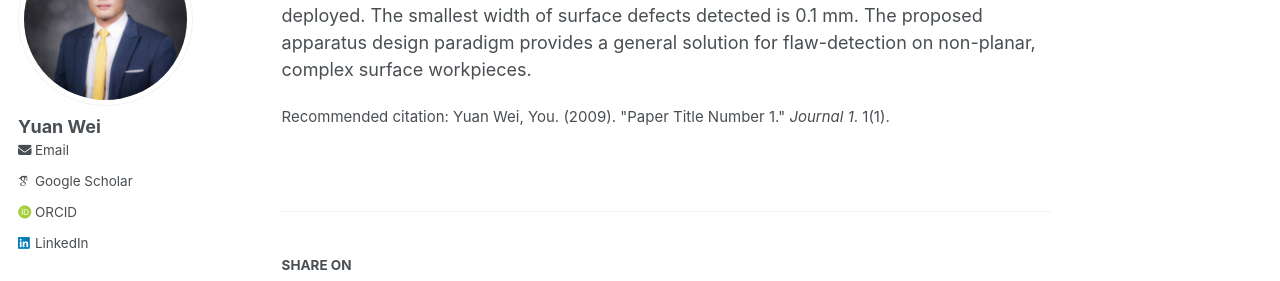
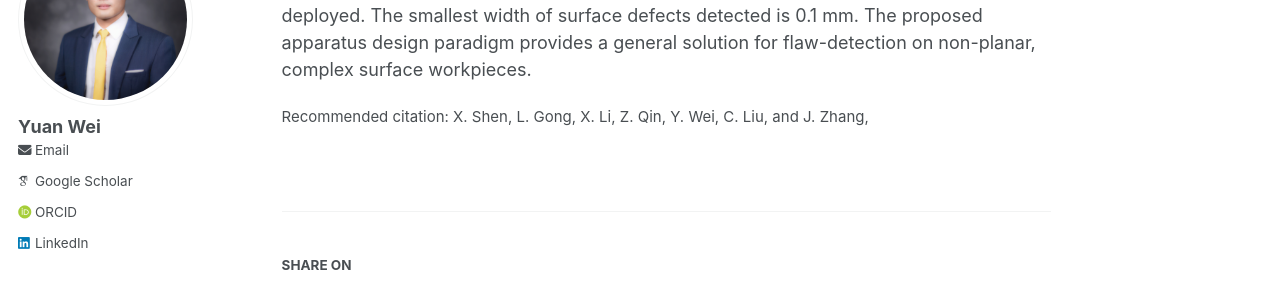
Before and after one commit to JET00wy/YuanWeiWebPage, a Jekyll site: the page built from _publications/shen2020automatic.md, in a window 1280 px wide and 900 px high, scrolled down 461 px. Shown: the part 153-434 px from the top of the window. Built offline with Jekyll 4.4.1, drawn with Linux system fonts in a browser that asks for light colours; some web fonts are replaced.

Commit message:
Update shen2020automatic.md

```diff
--- a/_publications/shen2020automatic.md
+++ b/_publications/shen2020automatic.md
@@ -6,7 +6,7 @@ excerpt: # 'This paper is about the number 1. The number 2 is left for future wo
 date: 2020-09-21
 venue: 'Journal of the Chinese Institute of Engineers'
 paperurl: # 'https://www.tandfonline.com/doi/full/10.1080/02533839.2020.1819430'
-citation: 'Yuan Wei, You. (2009). &quot;Paper Title Number 1.&quot; <i>Journal 1</i>. 1(1).'
+citation: 'X. Shen, L. Gong, X. Li, Z. Qin, Y. Wei, C. Liu, and J. Zhang, '
 ---
 
 Flanges are used to make connections. Their surface quality determines the joint mechanical strength and characteristics, while their defects lead to device failure. Complex surfaces and surface flaws pose challenges to automatic optical inspection (AOI) and conventionally, visual and manual inspection is employed. The aim of this study is to develop an automatic defect detection system for the flange surface, an operational pipeline with a bionic motion-vision mechatronic system, which mimics manual detection. Three methods are proposed as part of the system. The visual-detection-simulating sensing method, mimicking humans defect detection under horizontal light, is proposed to produce images of the defects on multifaceted reflective-metal surfaces. The human-operation simulation method, mimicking human defects detection under different light angles, is designed to optimize the visual perspective angles. The intelligent decision mechanism, mimicking the way human attention is focused, is proposed to solve complex pattern recognition problems. Based on this approach, an automated inspection machine, including posture adjustment, lighting, and imaging, for flange surface quality is developed. An intelligent inspection system with defect recognition algorithms is deployed. The smallest width of surface defects detected is 0.1 mm. The proposed apparatus design paradigm provides a general solution for flaw-detection on non-planar, complex surface workpieces.
```
